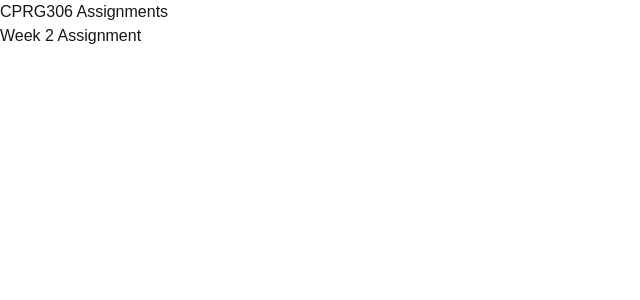
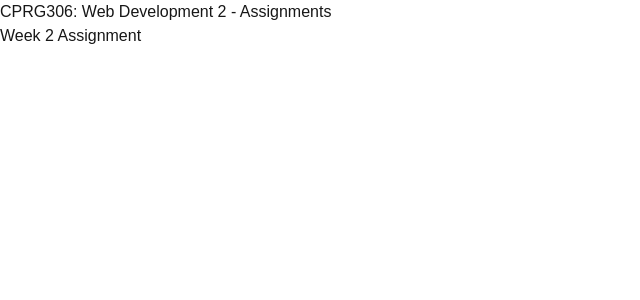
Before and after one commit to ynajafli/cprg306-assignments, a Next.js app: page / in a window 1280 px wide. Shown: the top 300 px of the page, without its empty margins (0-640 px from the left). Built offline with nearby package versions, Linux system fonts and the light colour scheme.

Commit message:
Updated page.js

```diff
--- a/app/page.js
+++ b/app/page.js
@@ -3,7 +3,7 @@ import Link from "next/link";
 export default function Home() {
   return (
     <main>
-      <h1>CPRG306 Assignments</h1>
+      <h1>CPRG306: Web Development 2 - Assignments</h1>
       <ul>
         <li>
           <Link href="./week-2/">Week 2 Assignment</Link>
```
